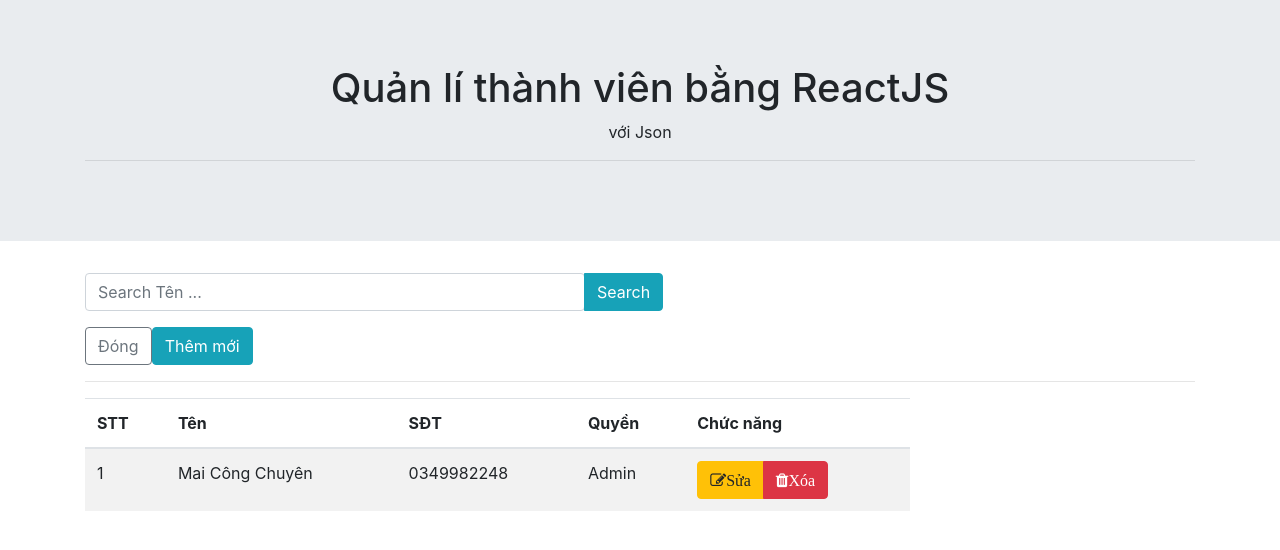
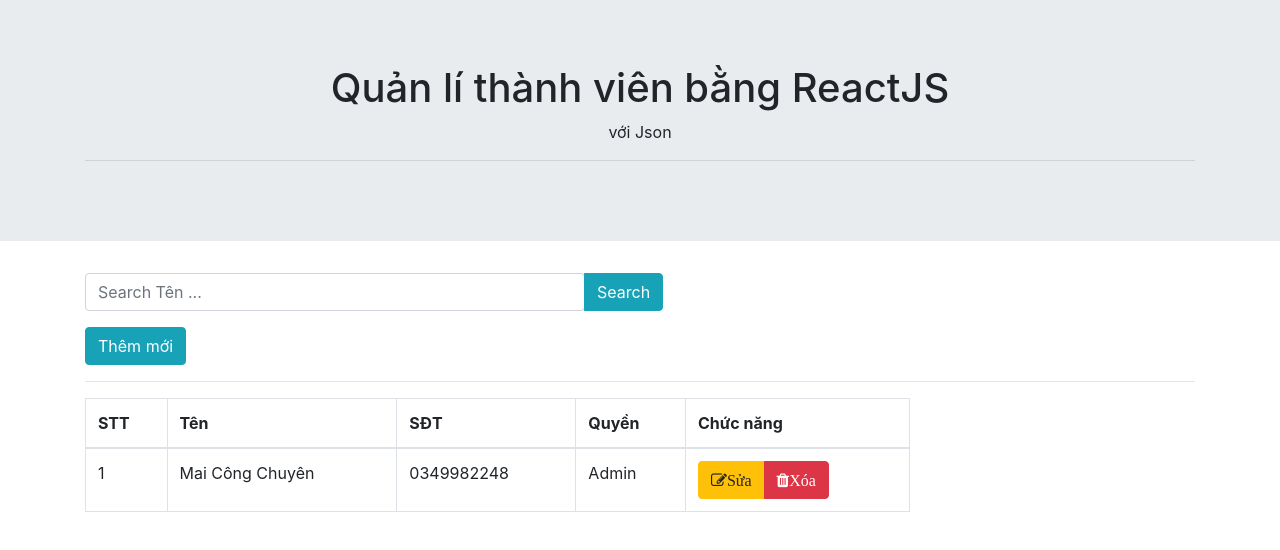
Before and after one commit to chuyenvn92/manageUser, a React (Create React App) app: page / in a window 1280 px wide. Shown: the top 550 px of the page. Built offline with nearby package versions, Linux system fonts and the light colour scheme.

Commit message:
hoan thien trao doi du lieu giua cac component cung cap

```diff
--- a/src/App.js
+++ b/src/App.js
@@ -28,7 +28,7 @@
             <div className="row">
               <div className="col-12">
                 {/* truyen tu Component cha sang Component con duoi dang prop, su dung arrow function va truyen duoi dang function */}
-                <SearchBar ketnoi={() => this.doiTrangthai()}/>
+                <SearchBar ketnoi={() => this.doiTrangthai()} showForm={this.state.showForm} />
                 <hr />
               </div>
               <TableData />
--- a/src/Components/SearchBar.js
+++ b/src/Components/SearchBar.js
@@ -1,6 +1,19 @@
 import React, { Component } from 'react';
 
 class SearchBar extends Component {
+
+    // hàm chỉ giữ lại 1 button khi click thêm mới
+    showButton = () => {
+        if (this.props.showForm === true) {
+            return (
+                <div className="btn btn-outline-secondary" onClick={() => this.props.ketnoi()}>Đóng</div>
+            )
+        } else {
+            return (
+                <div className="btn btn-info" onClick={() => this.props.ketnoi()}>Thêm mới</div>
+            )
+        }
+    }
     render() {
         return (
             <div>
@@ -11,8 +24,7 @@
                             Search</div>
                     </div>
                 </div>
-                <div className="btn btn-outline-secondary" onClick={() => this.props.ketnoi()}>Đóng</div>
-                <div className="btn btn-info" onClick={() => this.props.ketnoi()}>Thêm mới</div>
+                {this.showButton()}
             </div>
 
         );
--- a/src/Components/TableData.js
+++ b/src/Components/TableData.js
@@ -5,7 +5,7 @@
     render() {
         return (
             <div className="col">
-                <table className="table table-striped table-hover">
+                <table className="table table-bordered table-hover">
                     <thead>
                         <tr>
                             <th>STT</th>
```
